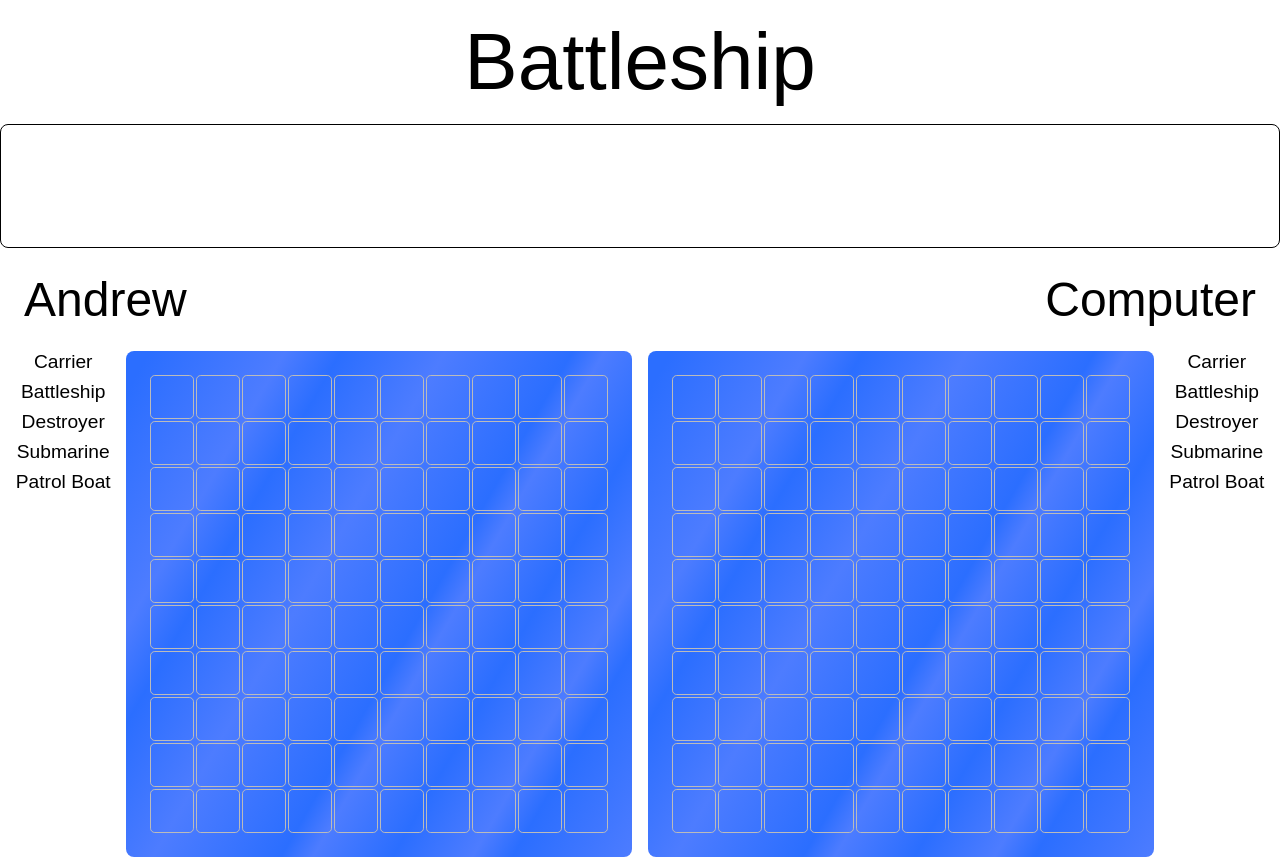
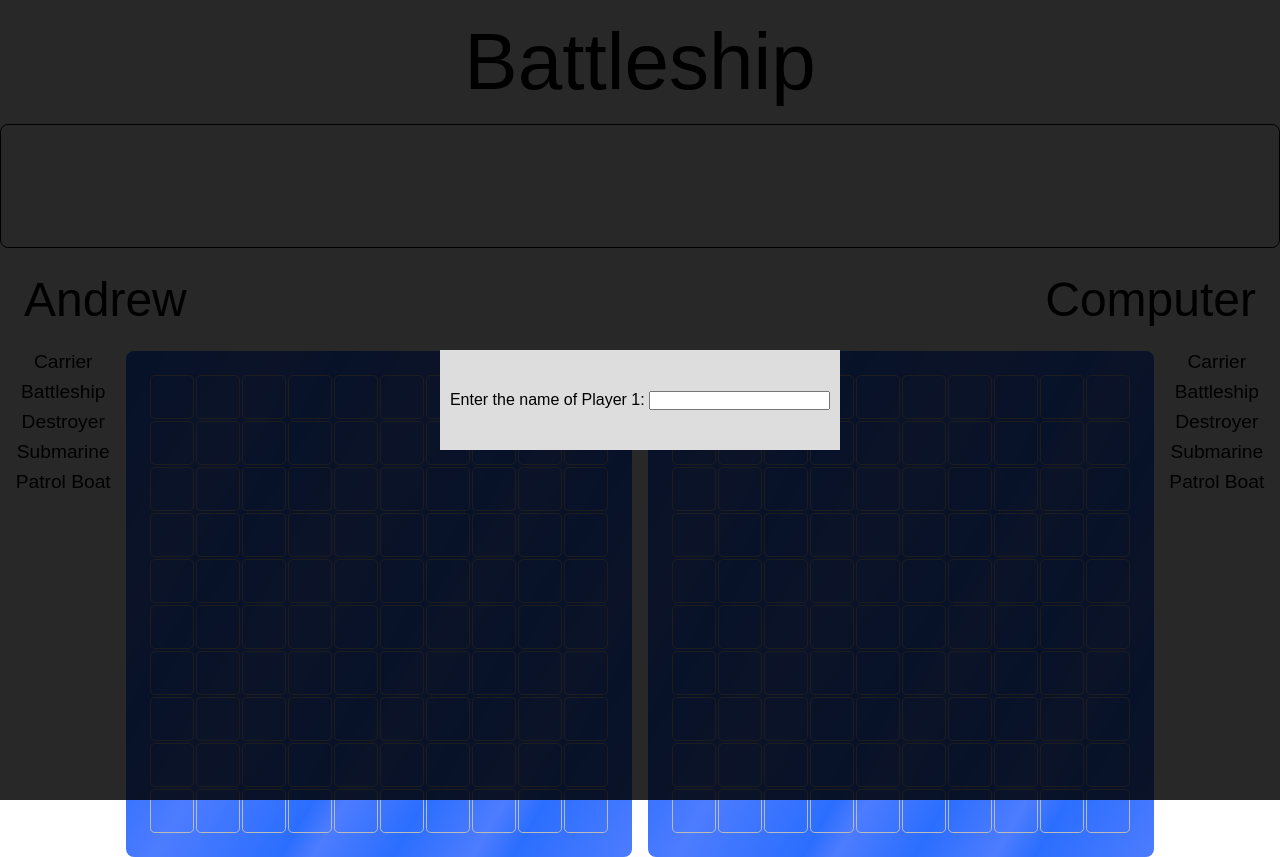
Before and after one commit to meuzishun/battleship, a website with bundled scripts: page index.html in a window 1280 px wide. Built offline with nearby package versions, Linux system fonts and the light colour scheme.

Commit message:
create functions for modal/popup and grab submission

```diff
--- a/app.js
+++ b/app.js
@@ -67,3 +67,5 @@ UI.handleDroppedShipData({
   boardPosition: 78,
   direction: 'vertical',
 });
+
+setTimeout(() => UI.openAddPlayerModal('stuff'), 5000);
--- a/js/UI.js
+++ b/js/UI.js
@@ -68,6 +68,16 @@ const UI = (function () {
     gameboardSides.push({ boardSide, gameboard, shipList });
   };
 
+  const createModal = function (content) {
+    const modal = document.createElement('div');
+    modal.classList.add('modal');
+    const popup = document.createElement('div');
+    popup.appendChild(content);
+    popup.classList.add('pop-up');
+    modal.appendChild(popup);
+    return modal;
+  };
+
   //* CALLBACKS
   const switchActiveBoardSide = function () {
     [activeBoardSide, dormantBoardSide] = [dormantBoardSide, activeBoardSide];
@@ -90,7 +100,29 @@ const UI = (function () {
     addShipToList(data.shipName, gameboardSides[data.playerIndex].shipList);
   };
 
-  const openAddPlayerModal = function () {};
+  const createAddPlayerForm = function () {
+    const form = document.createElement('form');
+    form.classList.add('new-player-form');
+
+    const nameLabel = document.createElement('label');
+    nameLabel.setAttribute('for', 'player-name');
+    nameLabel.textContent = 'Enter the name of Player 1: ';
+
+    const nameInput = document.createElement('input');
+    nameInput.setAttribute('name', 'player-name');
+    nameInput.setAttribute('id', 'player-name');
+
+    form.appendChild(nameLabel);
+    form.appendChild(nameInput);
+    form.addEventListener('submit', handleAddPlayerSubmission);
+    return form;
+  };
+
+  const openAddPlayerModal = function () {
+    const addPlayerForm = createAddPlayerForm();
+    const modal = createModal(addPlayerForm);
+    gameContainer.appendChild(modal);
+  };
 
   let msgTimer;
 
@@ -155,6 +187,14 @@ const UI = (function () {
   };
 
   //* EVENT LISTENERS
+  const handleAddPlayerSubmission = function (e) {
+    e.preventDefault();
+    const name = e.srcElement.children[1].value;
+    console.log(name);
+    const modal = e.srcElement.parentElement.parentElement;
+    gameContainer.removeChild(modal);
+  };
+
   const handleShipNameDrag = function () {};
 
   const handleBoardDrop = function () {};
@@ -179,6 +219,7 @@ const UI = (function () {
     createBoard,
     createShipList,
     createBoardSide,
+    createModal,
     //* CALLBACKS
     switchActiveBoardSide,
     deactivateGameboards,
--- a/js/gameLoop.js
+++ b/js/gameLoop.js
@@ -13,9 +13,9 @@ const gameLoop = (function () {
     UI.createBoardSide(side, name);
   };
 
-  const handleAddPlayerSubmission = function (e) {
-    e.preventDefault();
-  };
+  // const handleAddPlayerSubmission = function (e) {
+  //   e.preventDefault();
+  // };
 
   let currentPlayer;
   let opponent;
@@ -66,7 +66,7 @@ const gameLoop = (function () {
     registerNewPlayerSubmission,
     currentPlayer,
     opponent,
-    handleAddPlayerSubmission,
+    // handleAddPlayerSubmission,
     setFirstTurn,
     switchTurn,
     processTurn,
--- a/style.css
+++ b/style.css
@@ -51,6 +51,7 @@ html {
   display: grid;
 }
 
+/* TODO: change these selectors to not need side names */
 .left-side-gameboard-container {
   grid-area: left-gameboard;
   grid-template-columns: 1fr 4fr;
@@ -152,3 +153,23 @@ html {
   font-size: 2rem;
   /* text-transform: capitalize; */
 }
+
+.modal {
+  position: absolute;
+  left: 0;
+  top: 0;
+  width: 100vw;
+  height: 100vh;
+  z-index: 1;
+  background: rgba(0, 0, 0, 0.842);
+  display: grid;
+  place-content: center;
+}
+
+.modal > .pop-up {
+  background: #ddd;
+  width: 400px;
+  height: 100px;
+  display: grid;
+  place-content: center;
+}
```
